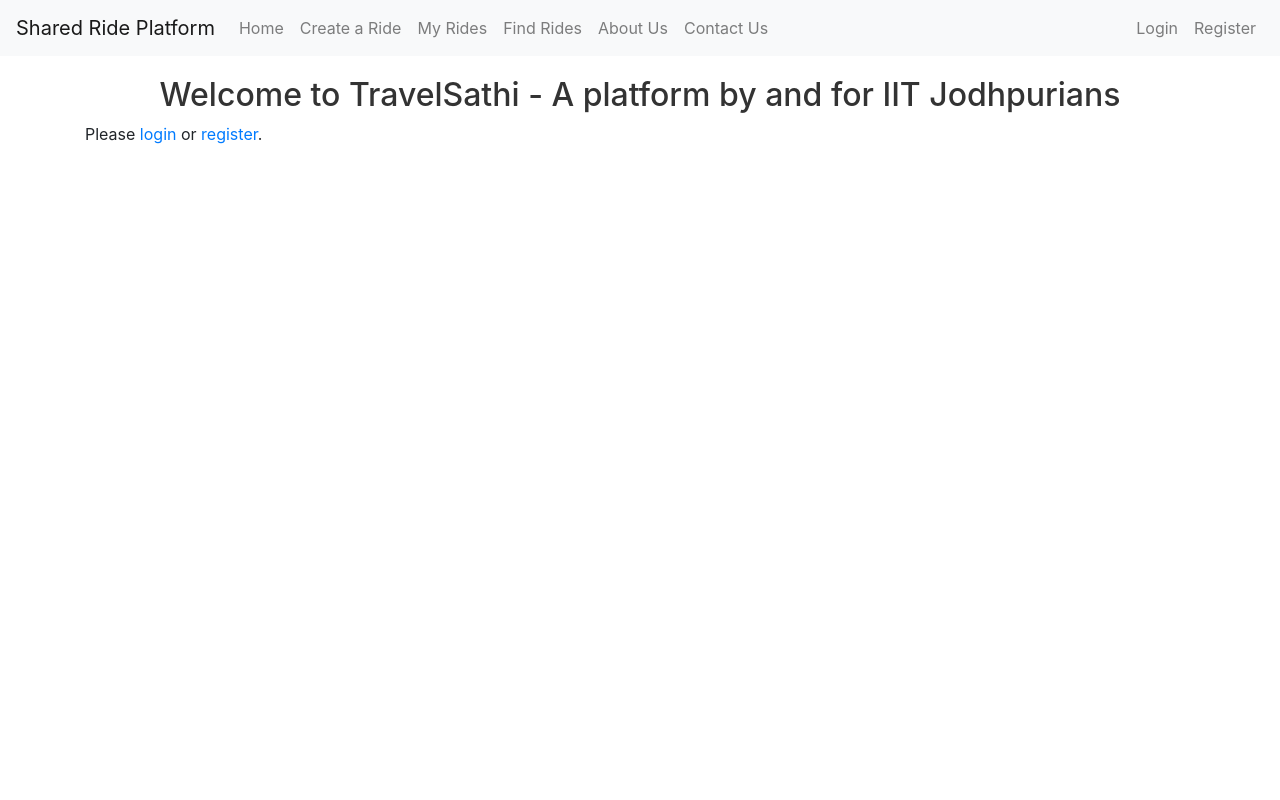
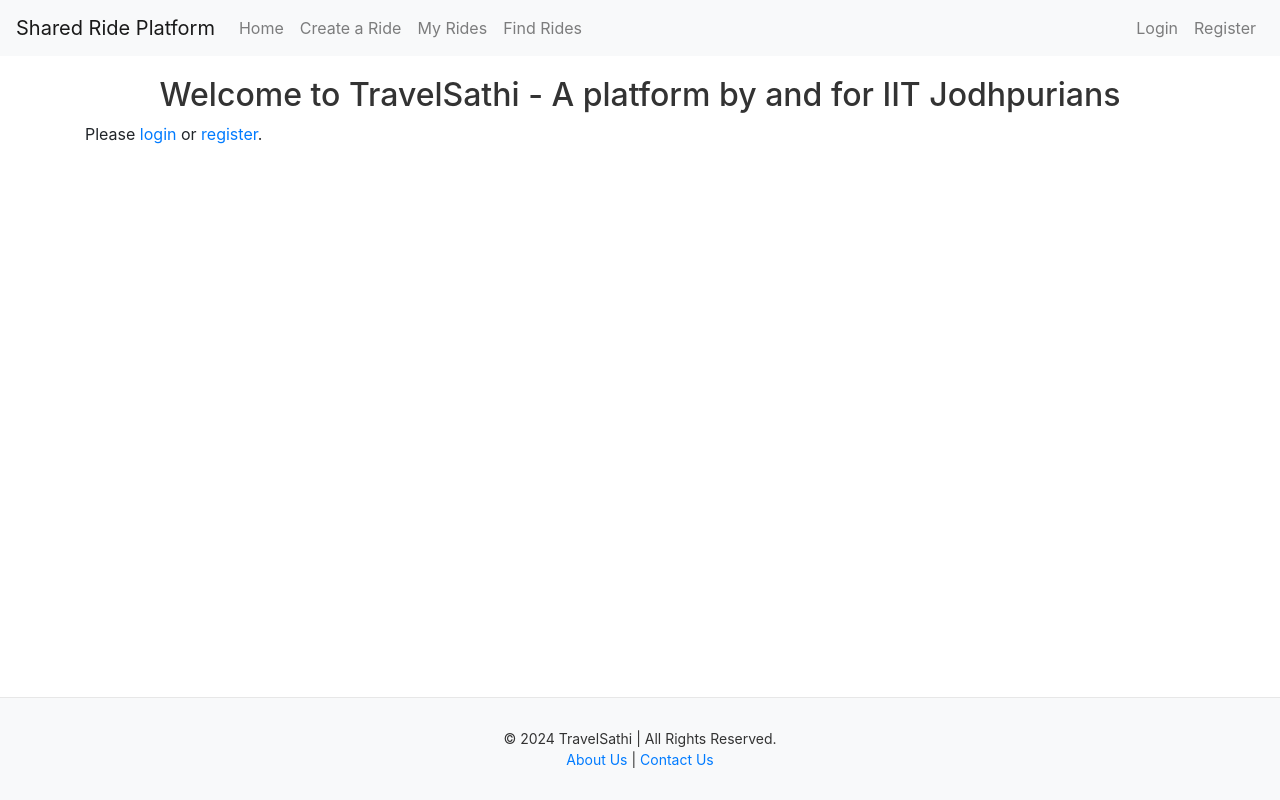
Before and after one commit to akaash897/TravelSathi-Travel-Companion-App, a Flask app: page / in a window 1280 px wide. Run offline with Flask 3, Linux system fonts and the light colour scheme; some libraries are stand-ins or nearby versions.

Commit message:
Added Footer

```diff
--- a/routes.py
+++ b/routes.py
@@ -6,6 +6,7 @@
 from flask_login import login_user, current_user, logout_user, login_required, LoginManager
 from functools import wraps
 from urllib.parse import urlparse, urljoin
+from datetime import datetime
 
 # Initialize LoginManager
 login_manager = LoginManager()
@@ -191,3 +192,7 @@
         rides = Ride.query.filter((Ride.gender_preference == 'female') | (Ride.gender_preference == 'co-ed')).all()
 
     return render_template('search_rides.html', rides=rides)
+
+@app.context_processor
+def inject_now():
+    return {'current_year': datetime.utcnow().year}
--- a/static/styles.css
+++ b/static/styles.css
@@ -91,3 +91,28 @@
     color: red;
     font-size: 0.9em;
 }
+.footer {
+    position: fixed;
+    left: 0;
+    bottom: 0;
+    width: 100%;
+    background-color: #f8f9fa;
+    color: #333;
+    text-align: center;
+    padding: 10px 0;
+    border-top: 1px solid #e7e7e7;
+}
+
+.footer p {
+    margin: 0;
+    font-size: 14px;
+}
+
+.footer a {
+    color: #007bff;
+    text-decoration: none;
+}
+
+.footer a:hover {
+    text-decoration: underline;
+}
--- a/templates/about.html
+++ b/templates/about.html
@@ -21,12 +21,6 @@
                 <li class="nav-item">
                     <a class="nav-link" href="/joined_rides">My Joined Rides</a>
                 </li>
-                <li class="nav-item">
-                    <a class="nav-link" href="/about">About Us</a>
-                </li>
-                <li class="nav-item">
-                    <a class="nav-link" href="/contact">Contact Us</a>
-                </li>
             </ul>
         </div>
     </nav>
--- a/templates/base.html
+++ b/templates/base.html
@@ -24,12 +24,6 @@
                 </li>
                 <li class="nav-item"></li>
                     <a class="nav-link" href="/search_rides">Find Rides</a>
-                </li>
-                <li class="nav-item">
-                    <a class="nav-link" href="/about">About Us</a>
-                </li>
-                <li class="nav-item">
-                    <a class="nav-link" href="/contact">Contact Us</a>
                 </li>
             </ul>
             <ul class="navbar-nav ml-auto">
@@ -61,5 +55,14 @@
     <script src="https://cdn.jsdelivr.net/npm/bootstrap@4.5.2/dist/js/bootstrap.bundle.min.js"></script>
     <!-- Font Awesome for icons -->
     <link rel="stylesheet" href="https://cdnjs.cloudflare.com/ajax/libs/font-awesome/5.15.1/css/all.min.css">
+    <footer class="footer">
+        <div class="container">
+            <p>&copy; {{ current_year }} TravelSathi | All Rights Reserved.</p>
+            <p>
+                <a href="{{ url_for('about') }}">About Us</a> |
+                <a href="{{ url_for('contact') }}">Contact Us</a>
+            </p>
+        </div>
+    </footer>
 </body>
 </html>
--- a/templates/contact.html
+++ b/templates/contact.html
@@ -20,12 +20,6 @@
                 </li>
                 <li class="nav-item">
                     <a class="nav-link" href="/joined_rides">My Joined Rides</a>
-                </li>
-                <li class="nav-item">
-                    <a class="nav-link" href="/about">About Us</a>
-                </li>
-                <li class="nav-item">
-                    <a class="nav-link" href="/contact">Contact Us</a>
                 </li>
             </ul>
         </div>
```
